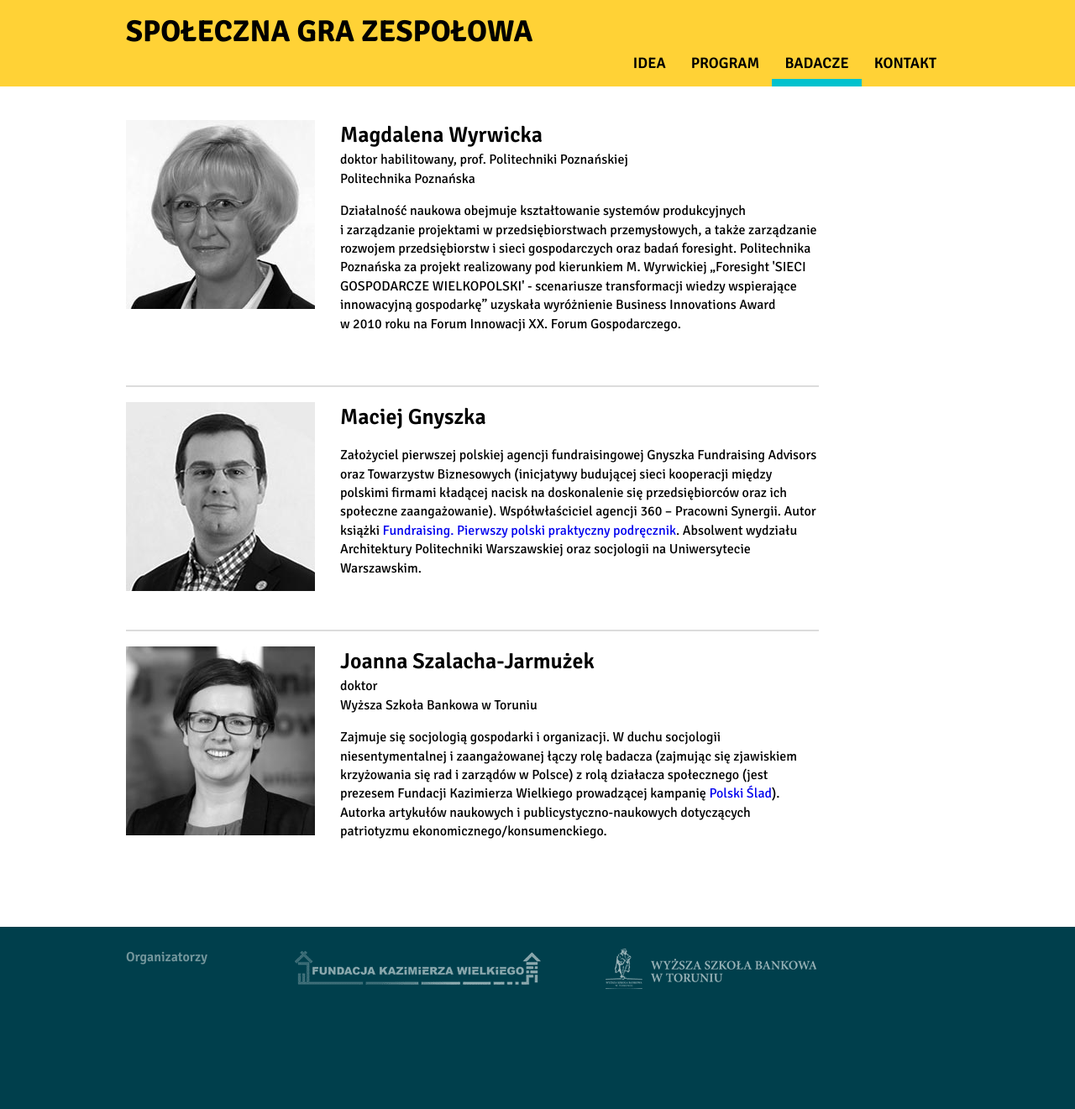
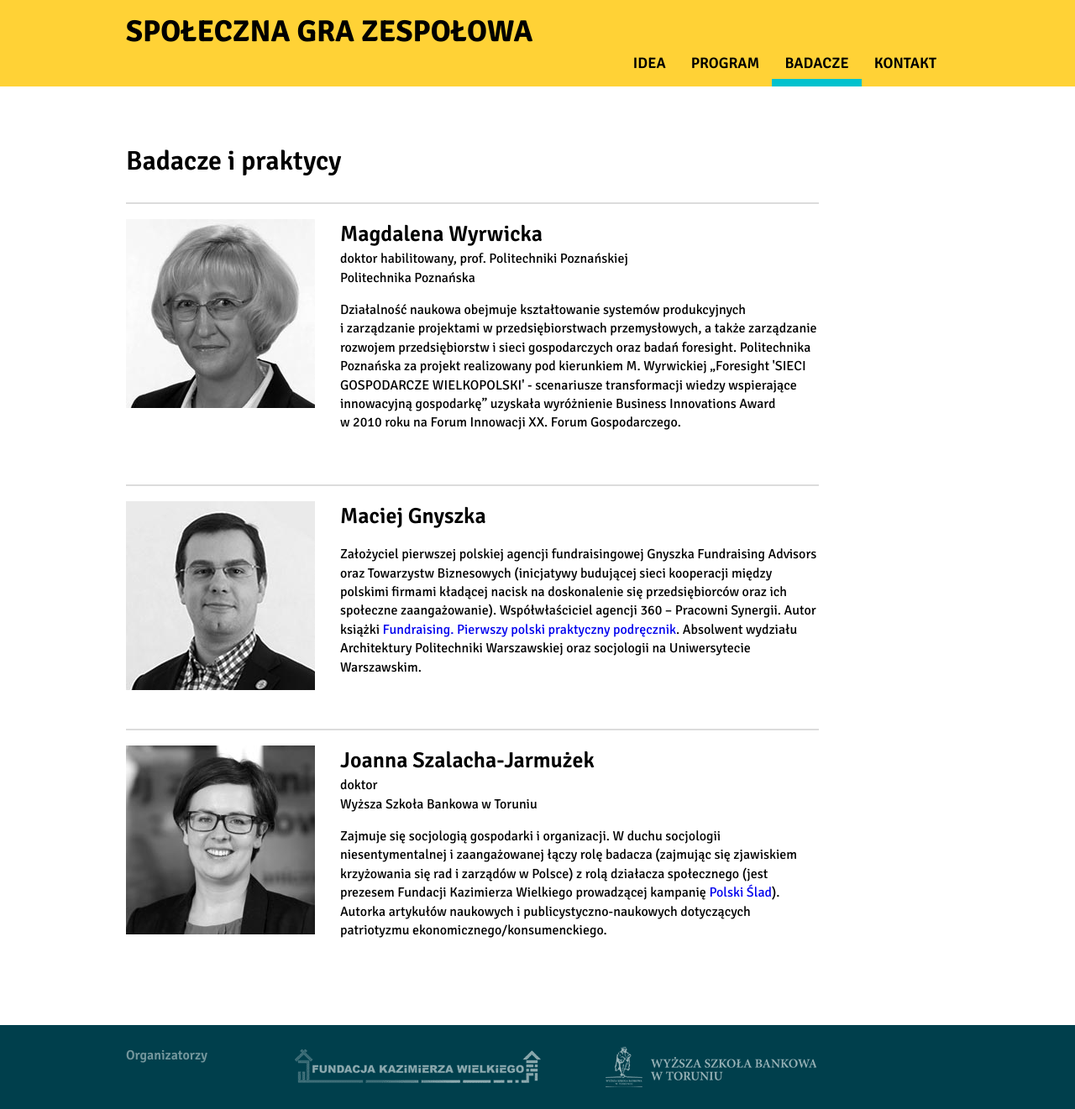
Before and after one commit to kooperatywa/spoleczna-gra-zespolowa, a Jekyll site: the page built from badacze.html, in a window 1280 px wide. Shown: the whole page at 84% size. Built offline with Jekyll 4.4.1, drawn with Linux system fonts in a browser that asks for light colours; nearby versions of some CDN libraries; before the commit the page ends 1204 px from its top, so only the background shows below that.

Commit message:
badacze i praktycy

```diff
--- a/_sass/_layout.scss
+++ b/_sass/_layout.scss
@@ -43,7 +43,7 @@ body {
 .site-nav {
 	float: right;
 	clear: left;
-	@media screen and (max-width: 770px) {
+	@media screen and (max-width: 890px) {
 		float: left;
 		margin-left: -10px;
 	}
@@ -133,10 +133,6 @@ img.ryby {
 	@media screen and (max-width: 630px) {
 		padding-left: 0;
 	}
-	&:first-child {
-		border-top: none;
-		padding-top: 0;
-	}
 	img {
 		float: left;
 		margin-left: -255px;
--- a/_sass/_typography.scss
+++ b/_sass/_typography.scss
@@ -6,6 +6,9 @@ strong, b, h2, h3, h4, .site-nav, .intro {
 }
 a {
 	text-decoration: none;
+}
+h2 {
+	font-size: 32px;
 }
 h3 {
 	font-size: 26px;
--- a/badacze.html
+++ b/badacze.html
@@ -5,6 +5,8 @@ permalink: /badacze/
 klasa: badacze
 menu: 3
 ---
+
+<h2>Badacze i praktycy</h2>
 
 {% for badacz in site.data.badacze %}
 	<div class="badacz clearfix">
```
